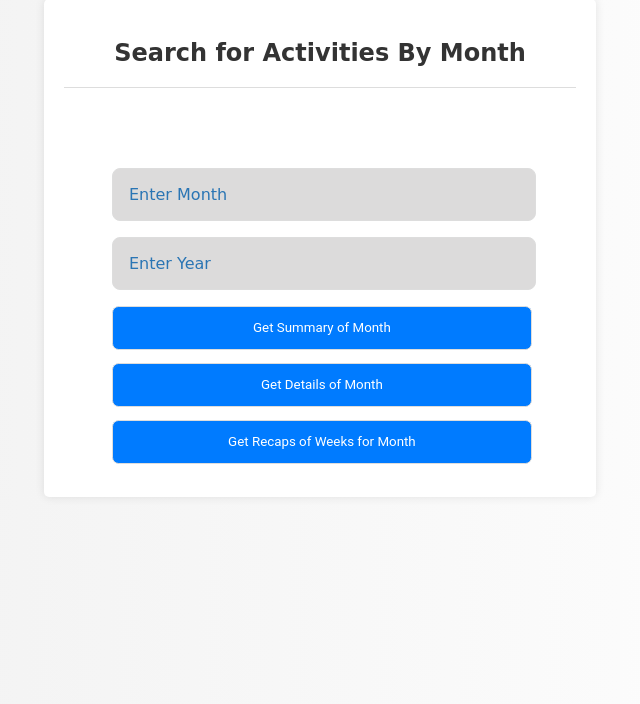
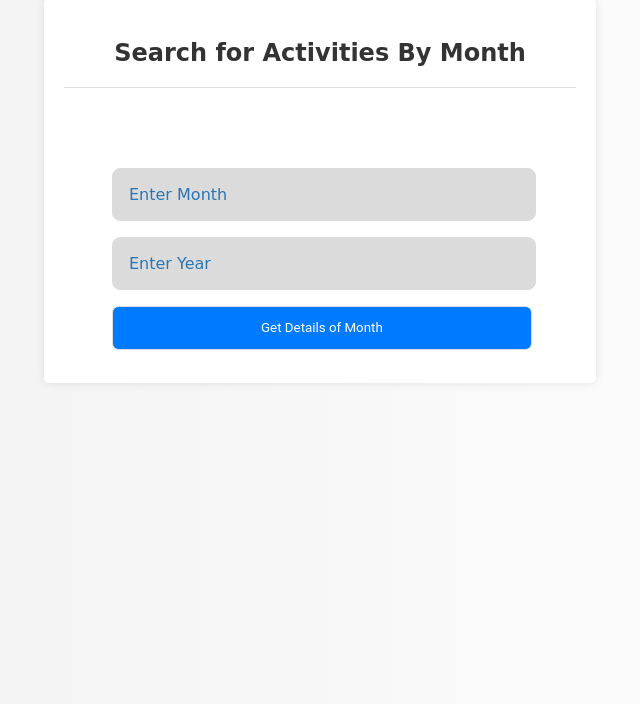
Before and after one commit to mattburke1999/GarminMock, a Flask app: page /searchByMonth in a window 1280 px wide. Shown: the part 66-770 px from the top of the page, without its empty margins (320-960 px from the left). Run offline with Flask 3, Linux system fonts and the light colour scheme; the visitor is signed in with stand-in values (Sample User, id 1).

Commit message:
removing unused search features from search by month, and removing name to prevent search param in url

```diff
--- a/templates/searchByDate.html
+++ b/templates/searchByDate.html
@@ -6,7 +6,7 @@
     <div class="search-form">
         <form method="get" action="/multiple_activity">
             <input type="date" name="date1" placeholder="Date" required><br><br>
-            <button type="submit" name="search">Search</button>
+            <button type="submit">Search</button>
         </form>
     </div>
 </div>
--- a/templates/searchByMonth.html
+++ b/templates/searchByMonth.html
@@ -5,11 +5,9 @@
         <h2 class="search-h2">Search for Activities By Month</h2>
         <div class="search-form">
             <form method="get" action="/multiple_activity">
-                <input type="text" id="month" name="date1" placeholder="Enter Month" required>
-                <input type="text" id="year" name="date2" placeholder="Enter Year" required>
-                <button type="submit" id="searchSummary" name="search" value="summary">Get Summary of Month</button>
-                <button type="submit" id="searchDetail" name="search" value="detail">Get Details of Month</button>
-                <button type="submit" id="searchWeekly" name="search" value="recap">Get Recaps of Weeks for Month</button>
+                <input type="text" name="date1" placeholder="Enter Month" required>
+                <input type="text" name="date2" placeholder="Enter Year" required>
+                <button type="submit" >Get Details of Month</button>
             </form>
         </div>
     </div>
```
